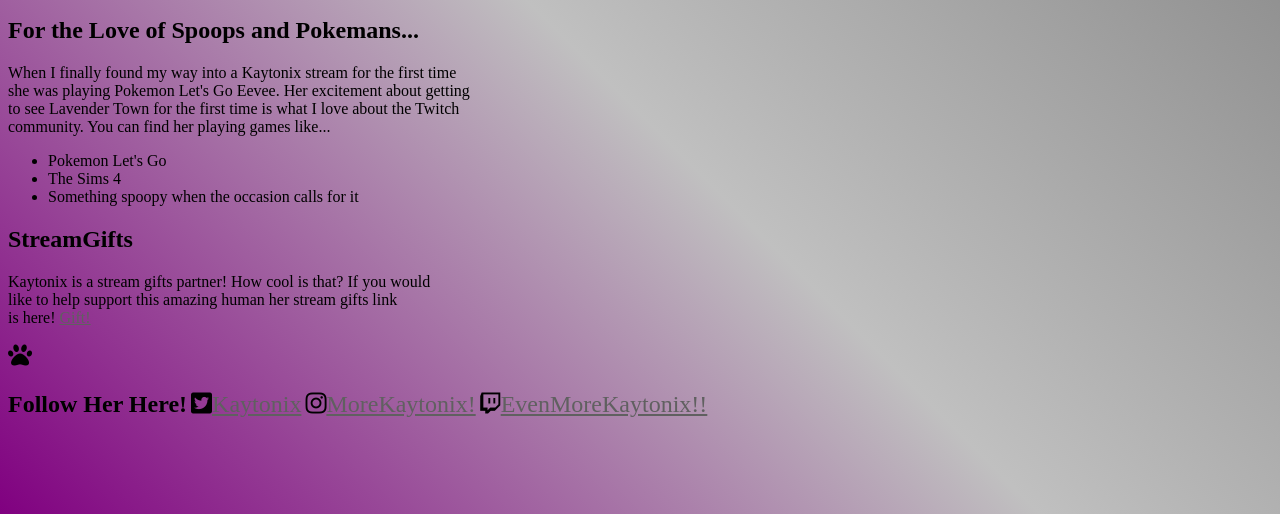
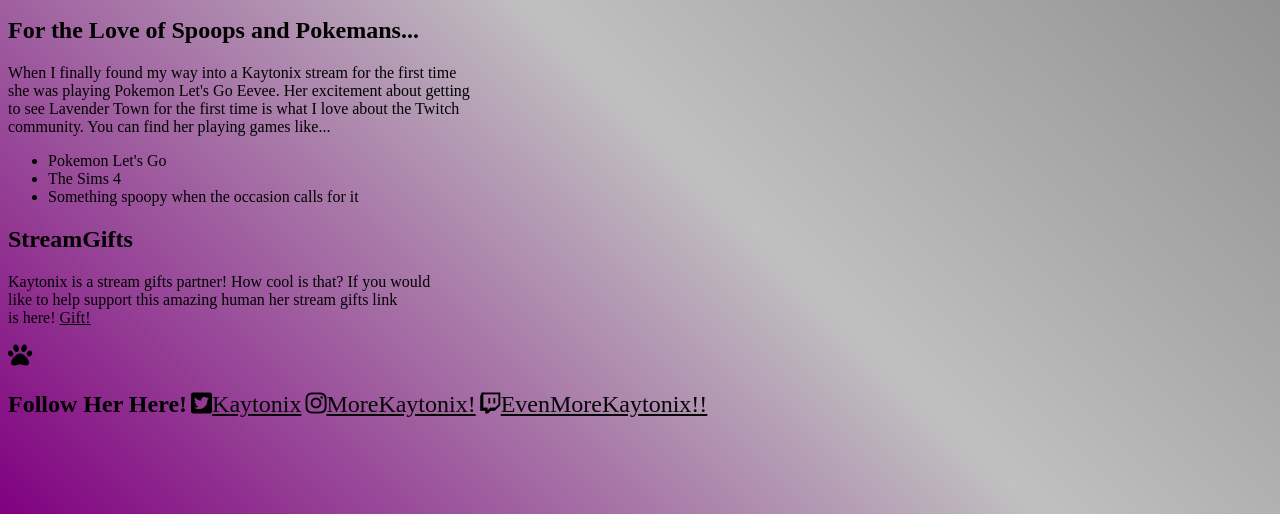
Before and after one commit to Nerdmom630/kaytonixsite, a plain HTML site: page index.html in a window 1280 px wide. Shown: the part 286-800 px from the top of the page. Drawn offline with Linux system fonts and the light colour scheme.

Commit message:
Update index.html

```diff
--- a/index.html
+++ b/index.html
@@ -43,7 +43,7 @@ is here! <a href="https://stream.gifts/kaytonix">Gift!</a></p>
 body{
 background-image:linear-gradient(45deg, purple, silver, grey);
 }
-a{color:#606060;}
+a{color:#060606;}
 
 h1{
 color:purple;
```
